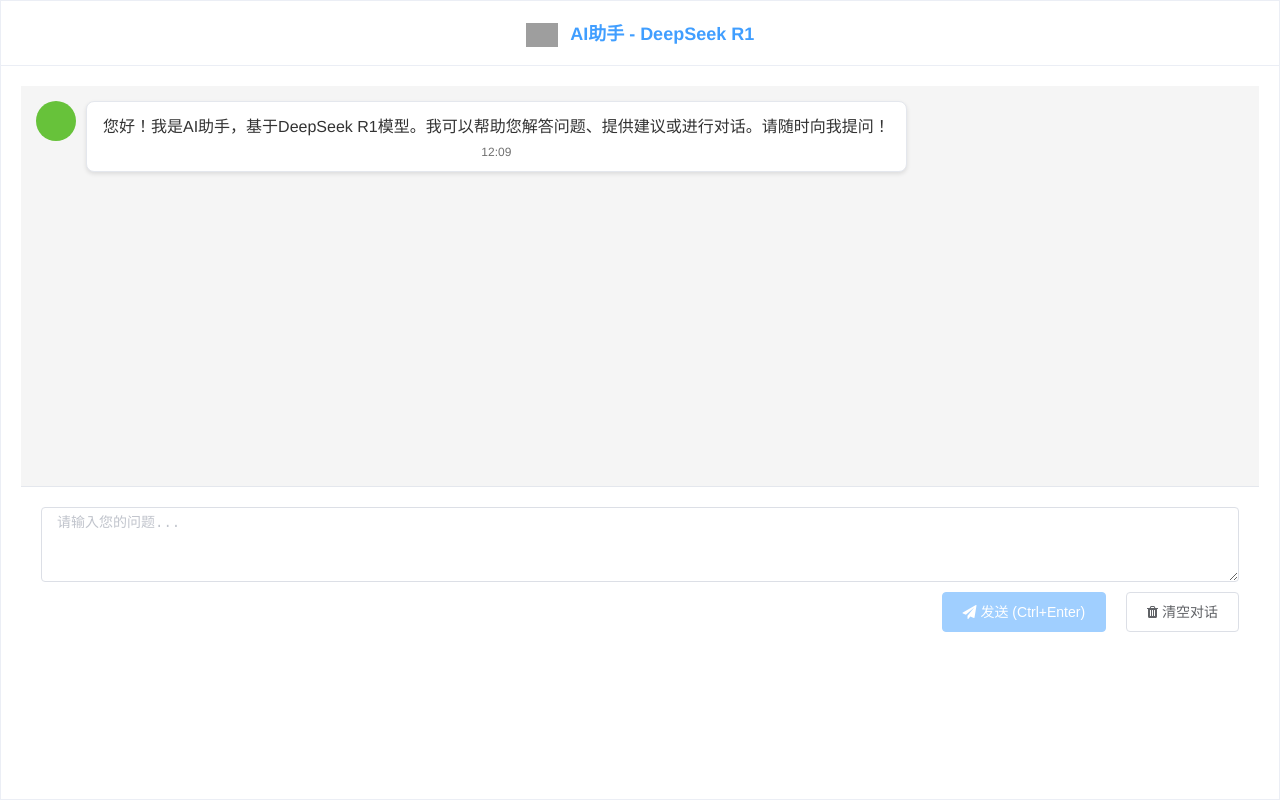
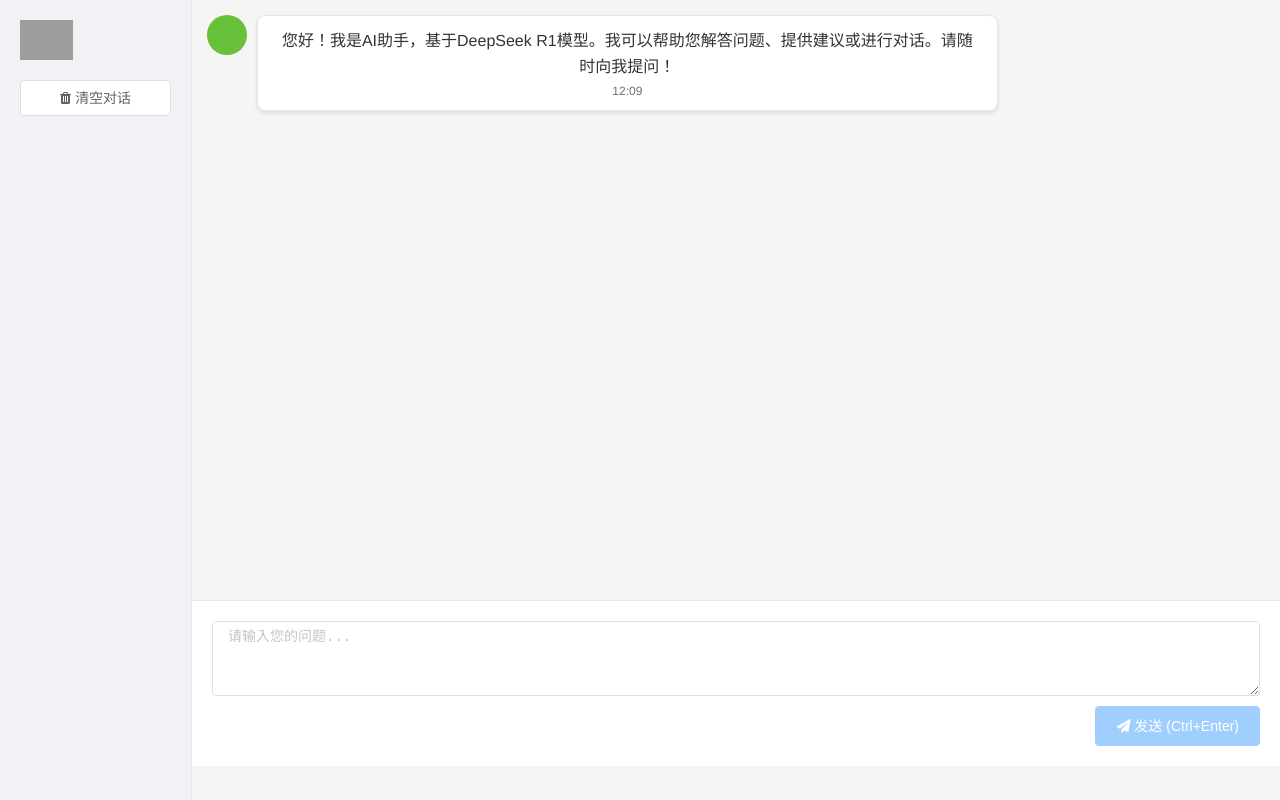
Before and after one commit to x-xiaozhang/my_VBlog, a Vue app in the folder VBlog-master/vueblog/: page /#/aiAssistantStandalone in a window 1280 px wide. Built offline with nearby package versions, Linux system fonts and the light colour scheme; grey boxes are pictures that could not be loaded.

Commit message:
优化新标签页界面布局

```diff
--- a/VBlog-master/vueblog/src/components/AIAssistant.vue
+++ b/VBlog-master/vueblog/src/components/AIAssistant.vue
@@ -1,8 +1,9 @@
 <template>
   <div class="ai-assistant-container" :class="{ 'standalone': isStandalone }">
-    <el-card class="chat-card">
+    <!-- 非独立版本的卡片布局 -->
+    <el-card class="chat-card" v-if="!isStandalone">
       <div slot="header" class="card-header">
-        <span><img src="../assets/logo2.png" alt="DeepSeek" class="deepseek-logo"> AI助手 - DeepSeek R1</span>
+        <span><img src="../assets/logo2.png" alt="DeepSeek" class="deepseek-logo"></span>
       </div>
 
       <div class="chat-messages" ref="messagesContainer">
@@ -55,6 +56,72 @@
         </div>
       </div>
     </el-card>
+
+    <!-- 独立版本的左右分栏布局 -->
+    <div v-if="isStandalone" class="ai-split-layout">
+      <!-- 左侧栏：15%宽度 -->
+      <div class="left-sidebar">
+        <img src="../assets/logo2.png" alt="DeepSeek" class="deepseek-logo sidebar-logo">
+        <el-button
+          class="sidebar-button"
+          @click="clearMessages"
+          :disabled="loading"
+          type="default"
+        >
+          <i class="fa fa-trash"></i> 清空对话
+        </el-button>
+      </div>
+
+      <!-- 右侧栏：85%宽度 -->
+      <div class="right-content">
+        <div class="chat-messages" ref="messagesContainer">
+          <div
+            v-for="(msg, index) in messages"
+            :key="index"
+            :class="['message-item', msg.role === 'user' ? 'user-message' : 'ai-message']"
+          >
+            <div class="message-avatar">
+              <i :class="msg.role === 'user' ? 'fa fa-user' : 'fa fa-robot'"></i>
+            </div>
+            <div class="message-content">
+              <div class="message-text" v-html="formatMessage(msg.content)"></div>
+              <div class="message-time">{{ msg.time }}</div>
+            </div>
+          </div>
+          <div v-if="loading" class="message-item ai-message">
+            <div class="message-avatar">
+              <i class="fa fa-robot"></i>
+            </div>
+            <div class="message-content">
+              <div class="message-text">
+                <i class="el-icon-loading"></i> AI正在思考中...
+              </div>
+            </div>
+          </div>
+        </div>
+
+        <div class="chat-input-area">
+          <el-input
+            v-model="inputMessage"
+            type="textarea"
+            :rows="3"
+            placeholder="请输入您的问题..."
+            @keydown.native.ctrl.enter="sendMessage"
+            :disabled="loading"
+          ></el-input>
+          <div class="input-actions">
+            <el-button
+              type="primary"
+              @click="sendMessage"
+              :loading="loading"
+              :disabled="!inputMessage.trim()"
+            >
+              <i class="fa fa-paper-plane"></i> 发送 (Ctrl+Enter)
+            </el-button>
+          </div>
+        </div>
+      </div>
+    </div>
   </div>
 </template>
 
@@ -223,6 +290,80 @@
   vertical-align: middle;
 }
 
+/* 独立版本的左右分栏布局 */
+.ai-split-layout {
+  display: flex;
+  height: 100%;
+  width: 100%;
+}
+
+/* 左侧栏样式 */
+.left-sidebar {
+  width: 15%;
+  height: 100%;
+  background-color: #f0f2f5;
+  border-right: 1px solid #e4e7ed;
+  padding: 20px;
+  display: flex;
+  flex-direction: column;
+  align-items: flex-start;
+  position: relative;
+  overflow-y: auto;
+}
+
+/* 左侧栏logo样式 */
+.sidebar-logo {
+  height: 40px;
+  width: auto;
+  margin-bottom: 20px;
+  align-self: flex-start;
+}
+
+/* 左侧栏按钮样式 */
+.sidebar-button {
+  width: 100%;
+  margin-bottom: 15px;
+  font-size: 14px;
+  padding: 10px;
+  border-radius: 4px;
+  cursor: pointer;
+  transition: all 0.3s;
+}
+
+.sidebar-button:hover {
+  background-color: #e6f7ff;
+  color: #1890ff;
+}
+
+/* 非独立版本的输入区域按钮样式 */
+.input-actions {
+  margin-top: 10px;
+  display: flex;
+  justify-content: flex-end;
+  gap: 10px;
+}
+
+/* 右侧内容区域样式 */
+.right-content {
+  width: 85%;
+  height: 100%;
+  display: flex;
+  flex-direction: column;
+}
+
+.right-content .chat-messages {
+  flex: 1;
+  overflow-y: auto;
+  padding: 20px;
+  background-color: #f5f5f5;
+}
+
+.right-content .chat-input-area {
+  padding: 20px;
+  background-color: white;
+  border-top: 1px solid #e4e7ed;
+}
+
 .chat-messages {
   flex: 1;
   overflow-y: auto;
```
